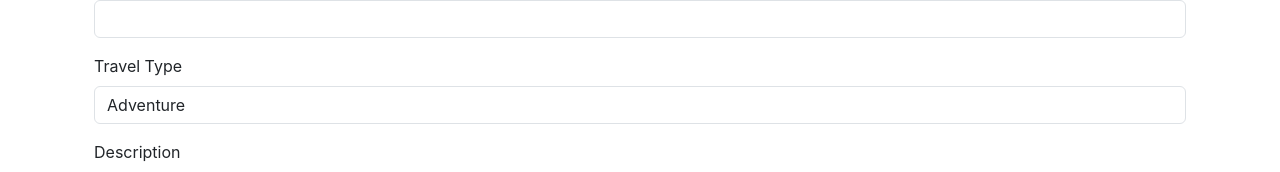
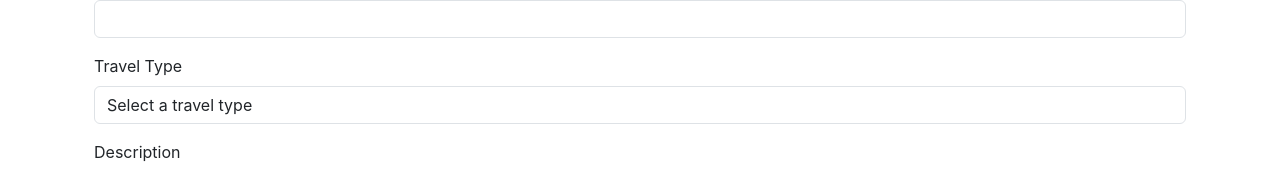
Before and after one commit to Mirza-pranto/TravelBuddy, a React (Create React App) app: page / in a window 1280 px wide. Shown: the part 562-734 px from the top of the page. Built offline with nearby package versions, Linux system fonts and the light colour scheme; no server answers; sample sign-in values are in the browser's storage.

Commit message:
add post fixe d totally

```diff
--- a/src/components/AddNote.js
+++ b/src/components/AddNote.js
@@ -64,6 +64,7 @@ const AddNote = (props) => {
                     <div className="mb-3">
                         <label htmlFor="travelType" className="form-label">Travel Type</label>
                         <select className="form-control" id="travelType" name="travelType" value={note.travelType} onChange={onChange} required>
+                            <option value="">Select a travel type</option>
                             <option value="Adventure">Adventure</option>
                             <option value="Relax">Relax</option>
                             <option value="Cultural">Cultural</option>
@@ -73,7 +74,7 @@ const AddNote = (props) => {
                     </div>
                     <div className="mb-3">
                         <label htmlFor="description" className="form-label">Description</label>
-                        <textarea className="form-control" id="description" name="description" value={note.description} onChange={onChange} minLength={5} required />
+                        <textarea className="form-control" id="description" name="description" value={note.description} onChange={onChange} minLength={5} required></textarea>
                     </div>
                     <div className="mb-3">
                         <label htmlFor="tag" className="form-label">Tag</label>
```
